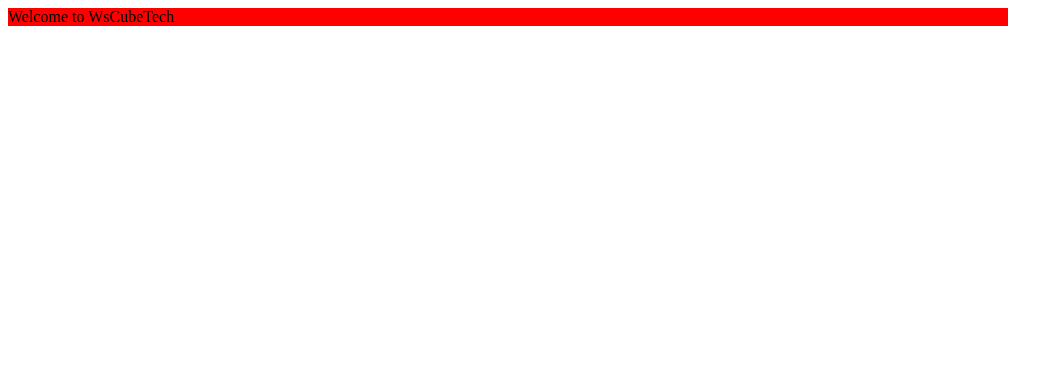
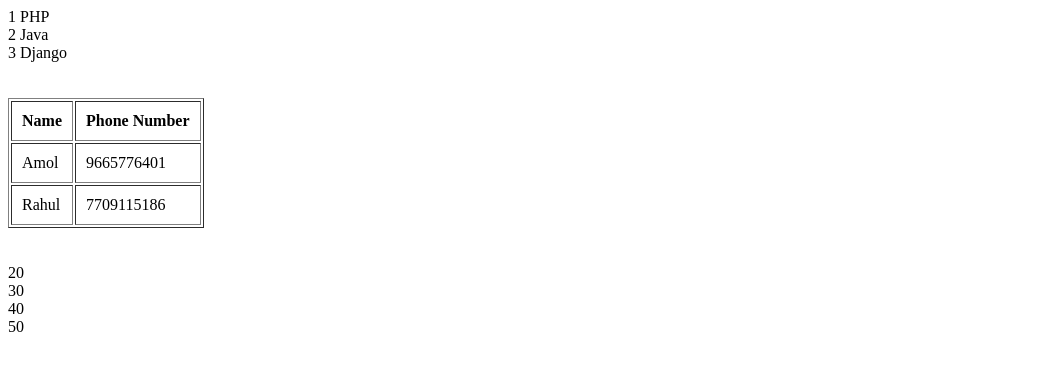
Before and after one commit to amolkhair25/WsCubeTech, a Django app: page / in a window 1280 px wide. Shown: the top 371 px of the page, without its empty margins (0-1063 px from the left). Run offline with Django 4.2, Linux system fonts and the light colour scheme.

Commit message:
second commit

```diff
--- a/templates/index.html
+++ b/templates/index.html
@@ -1,7 +1,7 @@
 
 <html>
     <head>
-        <title>Home Page</title>
+        <title>{{title}}</title>
         <style>
             .main{
                 width:1000px;
@@ -11,8 +11,39 @@
 
     </head>
     <body>
-            <div class="main">
-            Welcome to WsCubeTech
-            </div>
+        {% for n in clist %}
+        <div>{{forloop.counter}} {{n}}</div>
+        {% endfor%}
+    </br>
+    </br>
+
+       <table border="1" cellpadding="10px">
+           <tr>
+           <th>Name</th>
+           <th>Phone Number</th>
+           </tr>
+
+           {% for d in Students_details %}
+           <tr>
+            <td>{{d.name}}</td>
+            <td>{{d.phone}}</td>
+           </tr>
+           {% endfor %}
+       </table>
+    </br>
+    </br>
+    {%  if num|length > 0 %}
+       {% for i in num %}
+            {% if i > 10 %}
+                <div>{{i}}</div>
+            {% endif %}
+
+       {% endfor %}
+    {% else %}
+       No Data Found
+
+    {% endif %}
+
+
     </body>
 </html>
--- a/wscubetech/views.py
+++ b/wscubetech/views.py
@@ -2,7 +2,17 @@
 from django.shortcuts  import render
 
 def homepage(request):
-    return render(request,"index.html") # render use for page e.g index.html page
+    data={
+        'title':'Home new',
+        'bdata':'Welcome to Django',
+        'clist':['PHP','Java','Django'], # list in for loop
+        'Students_details':[
+            {'name':'Amol','phone':'9665776401'},# dictionary in list in for loop
+            {'name':'Rahul','phone':'7709115186'}
+        ],
+        'num':[10,20,30,40,50]# for if else condition
+    }
+    return render(request,"index.html",data) # passing data from django views to a templates
 
 
 def about(request):
```
